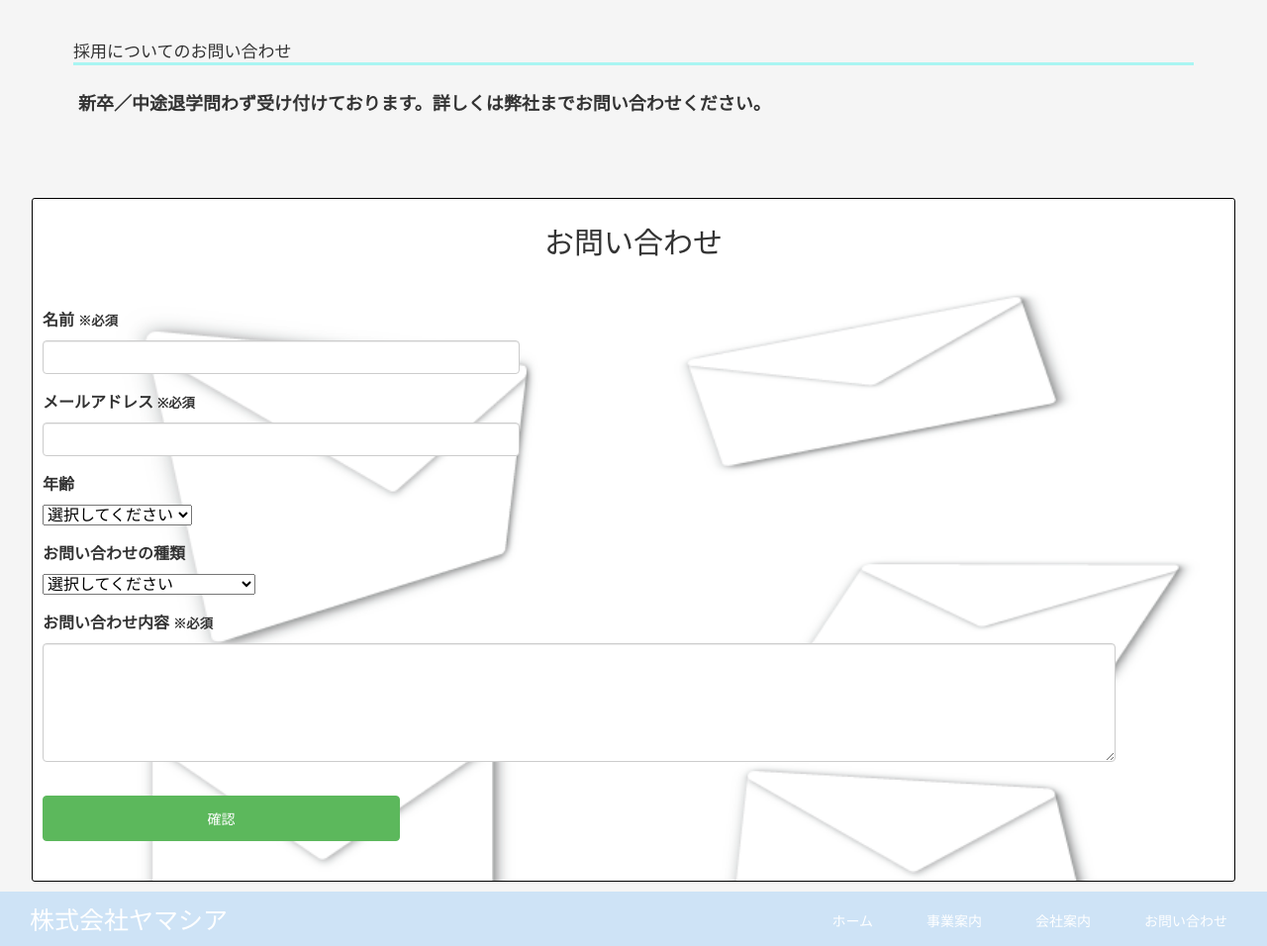
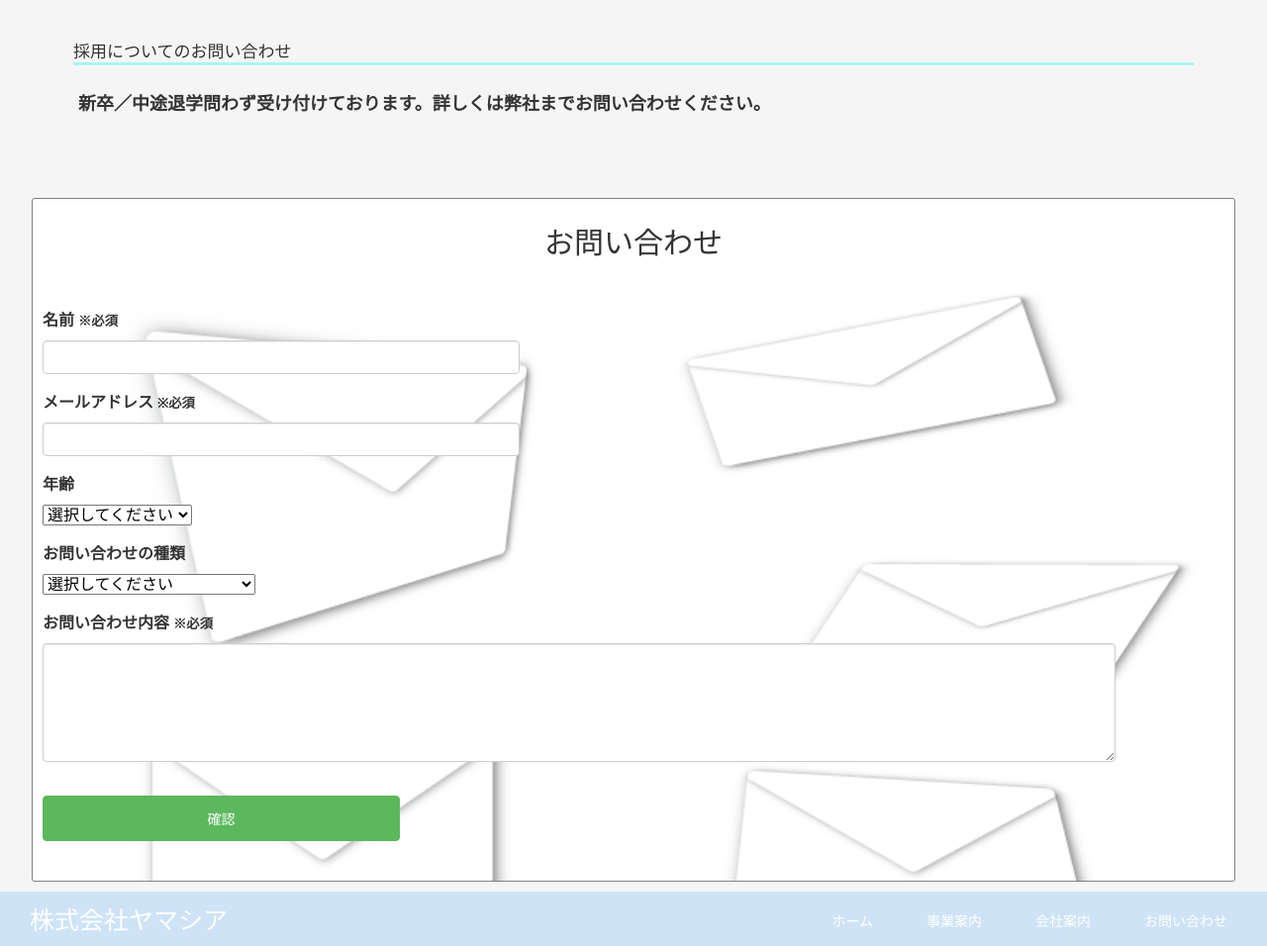
Before and after one commit to yamashia/yamashia, a PHP site: page /contact/contact.php in a window 1280 px wide. Shown: the part 404-1360 px from the top of the page at 99% size. Run offline with PHP 8.4, Linux system fonts and the light colour scheme; some libraries are stand-ins or nearby versions.

Commit message:
Add files via upload

```diff
--- a/yamashia.co.jp/css/stylesheet.css
+++ b/yamashia.co.jp/css/stylesheet.css
@@ -359,6 +359,7 @@ footer {
   text-shadow: 1px 2px 2px white;
   opacity: 0.8;
 }
+
   a.a1 {background-color: #FF9933;}
   a.a2 {background-color: #00CCFF;}
   a.a3 {background-color: #33CC66;}
@@ -615,7 +616,7 @@ form {
   padding-bottom: 40px;
   background-image: url("../images/contact.png");
   background-size: cover;
-  border: solid 1px black;
+  border: solid 1px grey;
   border-radius: 3px;
   color: #333;
 }
```
